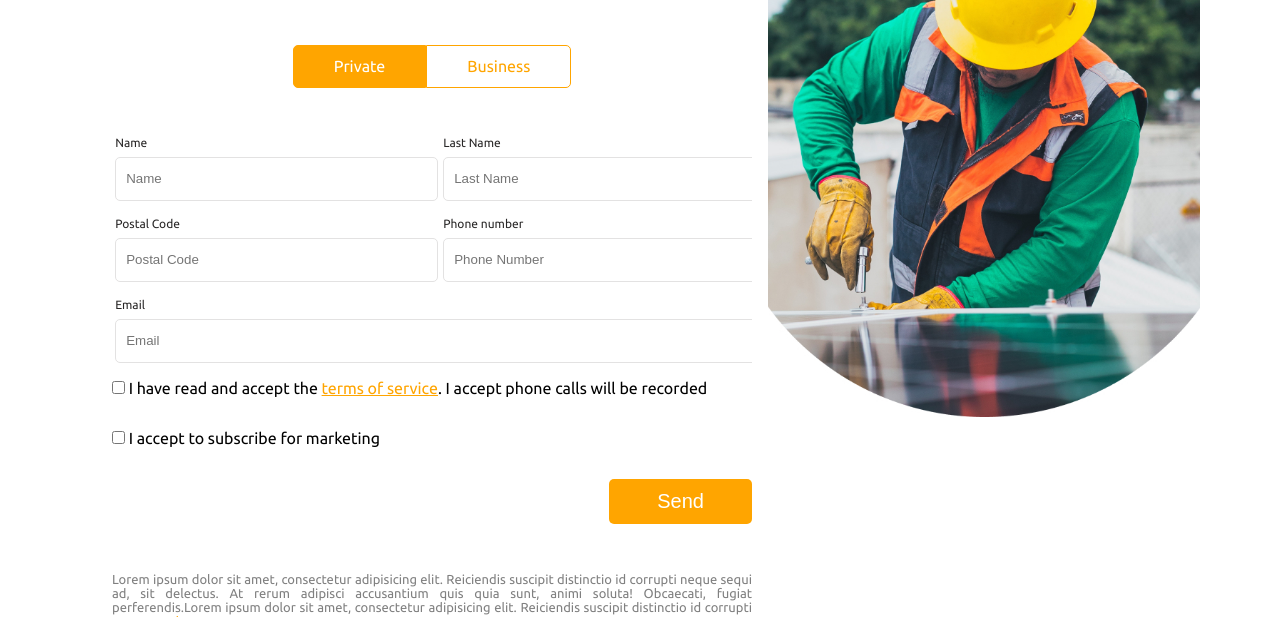
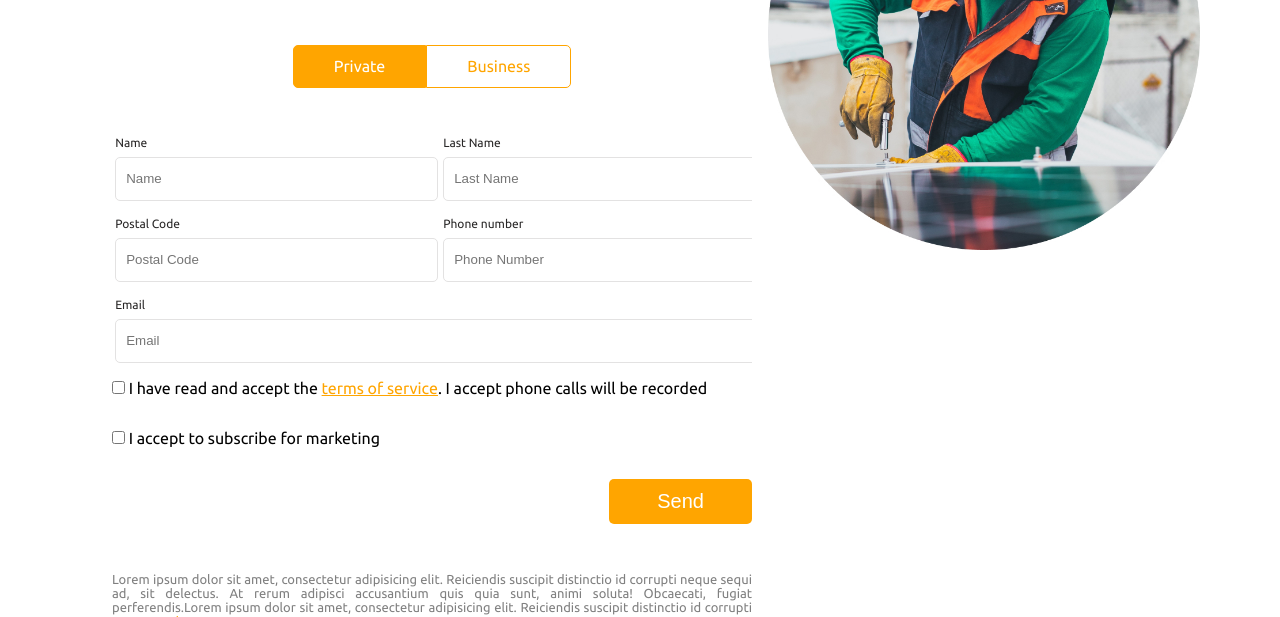
Before and after one commit to westoleaboat/website-solar, a plain HTML site: page index.html in a window 1280 px wide. Shown: the part 879-1496 px from the top of the page. Drawn offline with Linux system fonts and the light colour scheme.

Commit message:
fixed image layout in contact section

```diff
--- a/module.scss
+++ b/module.scss
@@ -276,8 +276,6 @@ body {
           padding-left: 10px;
 
           &:hover {
-            // outline: 2px solid orange;
-            // background-color: ;
             background-color: rgb(221, 218, 218);
           }
 
@@ -329,24 +327,14 @@ body {
   }
 
   &__image-frame {
-    width: 100%;
-    // border: 2px solid orange;
-    height: 535px;
-    // overflow: hidden;
-    // position: relative;
-    // border-radius: 50%;
-    // top: 130px;
-    // transform: rotate(-45deg);
+    width: 450px;
+    // height: 535px;
 
     img {
       width: 100%;
-      height: 100%;
-      padding-top: 4rem;
-      // background-size: cover;
+      // height: 100%;
+      // padding-top: 4rem;
       object-fit: cover;
-      // position: absolute;
-      // top: -130px;
-      // transform: rotate(45deg);
     }
   }
 
```
Also changed, not shown: dist/css/module.css, 1 other file.
